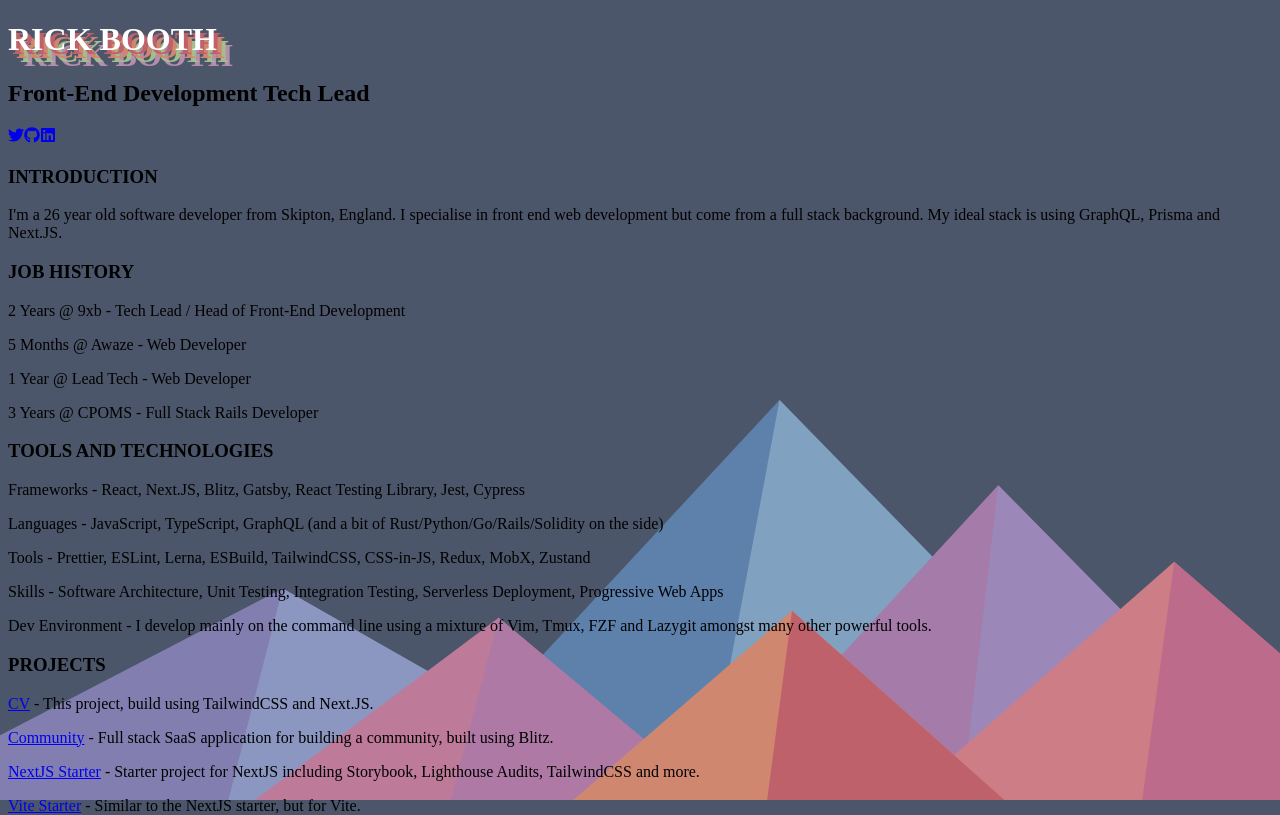
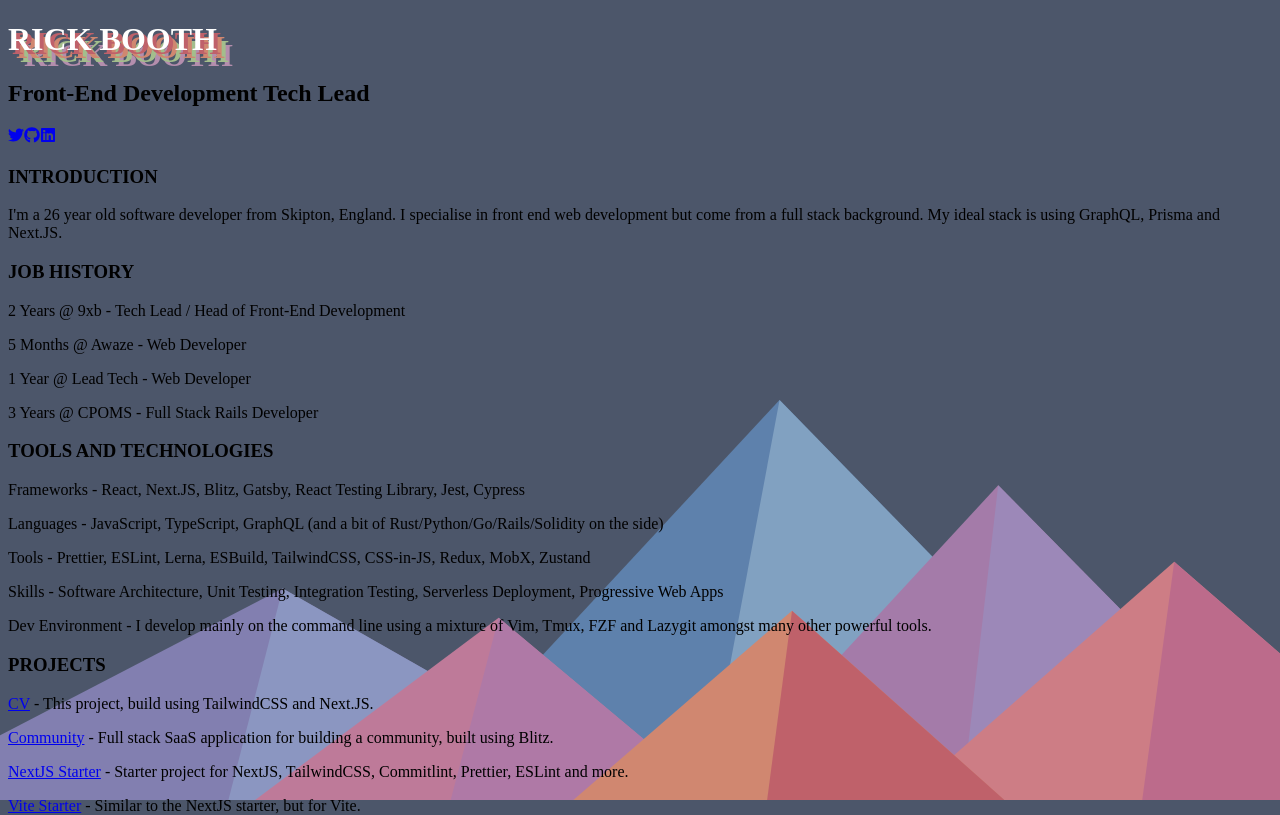
Before and after one commit to Rixcy/cv, a Next.js app: page / in a window 1280 px wide. Shown: the top 815 px of the page. Built offline with nearby package versions, Linux system fonts and the light colour scheme.

Commit message:
feat: update nextjs starter description

```diff
--- a/src/components/Timeline.tsx
+++ b/src/components/Timeline.tsx
@@ -77,8 +77,8 @@
                         <a href="https://github.com/Rixcy/nextjs-starter" {...externalProps}>
                             <span className="text-nord9 underline">NextJS Starter</span>
                         </a>{' '}
-                        - Starter project for NextJS including Storybook, Lighthouse Audits,
-                        TailwindCSS and more.
+                        - Starter project for NextJS, TailwindCSS, Commitlint, Prettier, ESLint and
+                        more.
                     </p>
                     <p className="text-nord3 mb-1 text-sm">
                         <a href="https://github.com/Rixcy/vite-react-starter" {...externalProps}>
```
